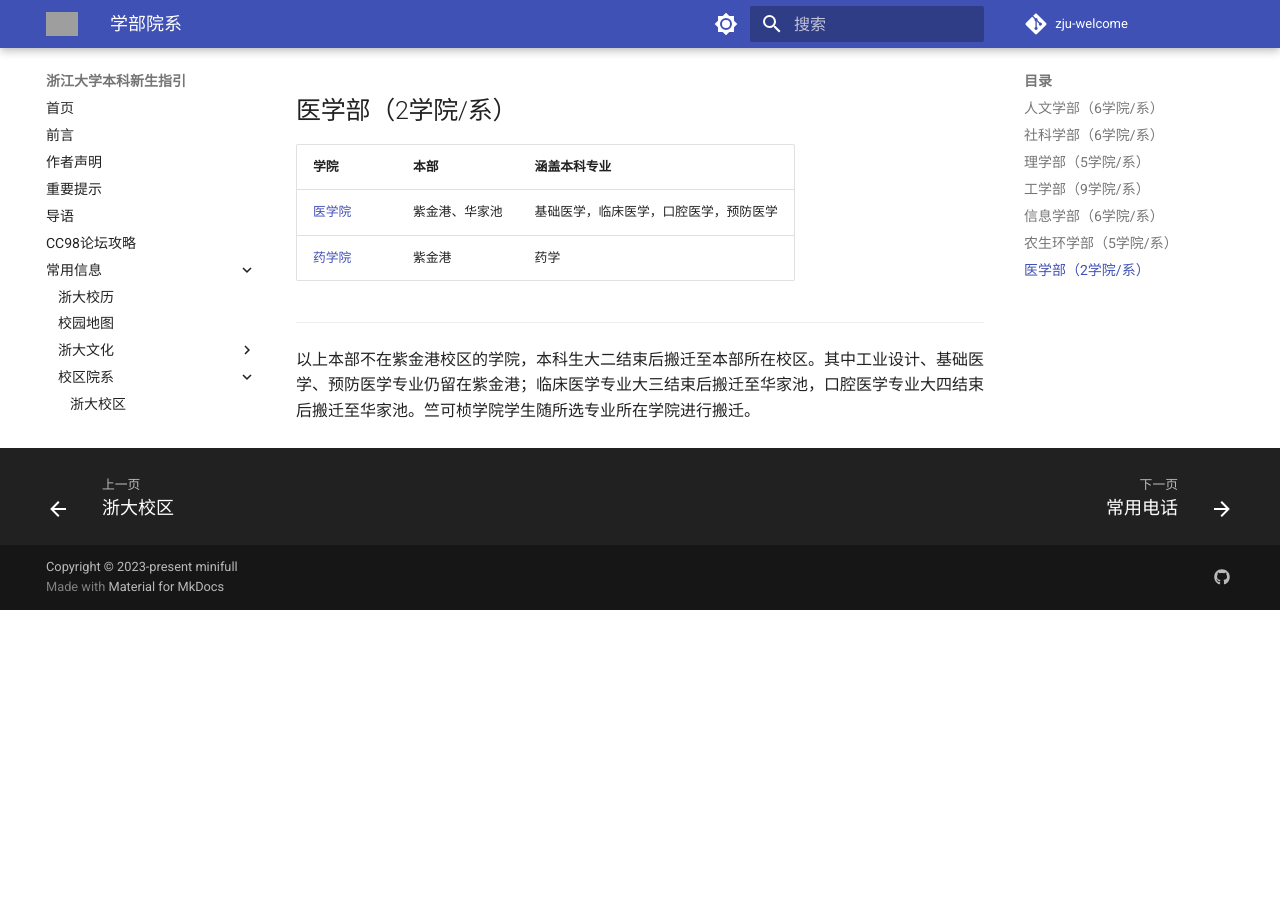
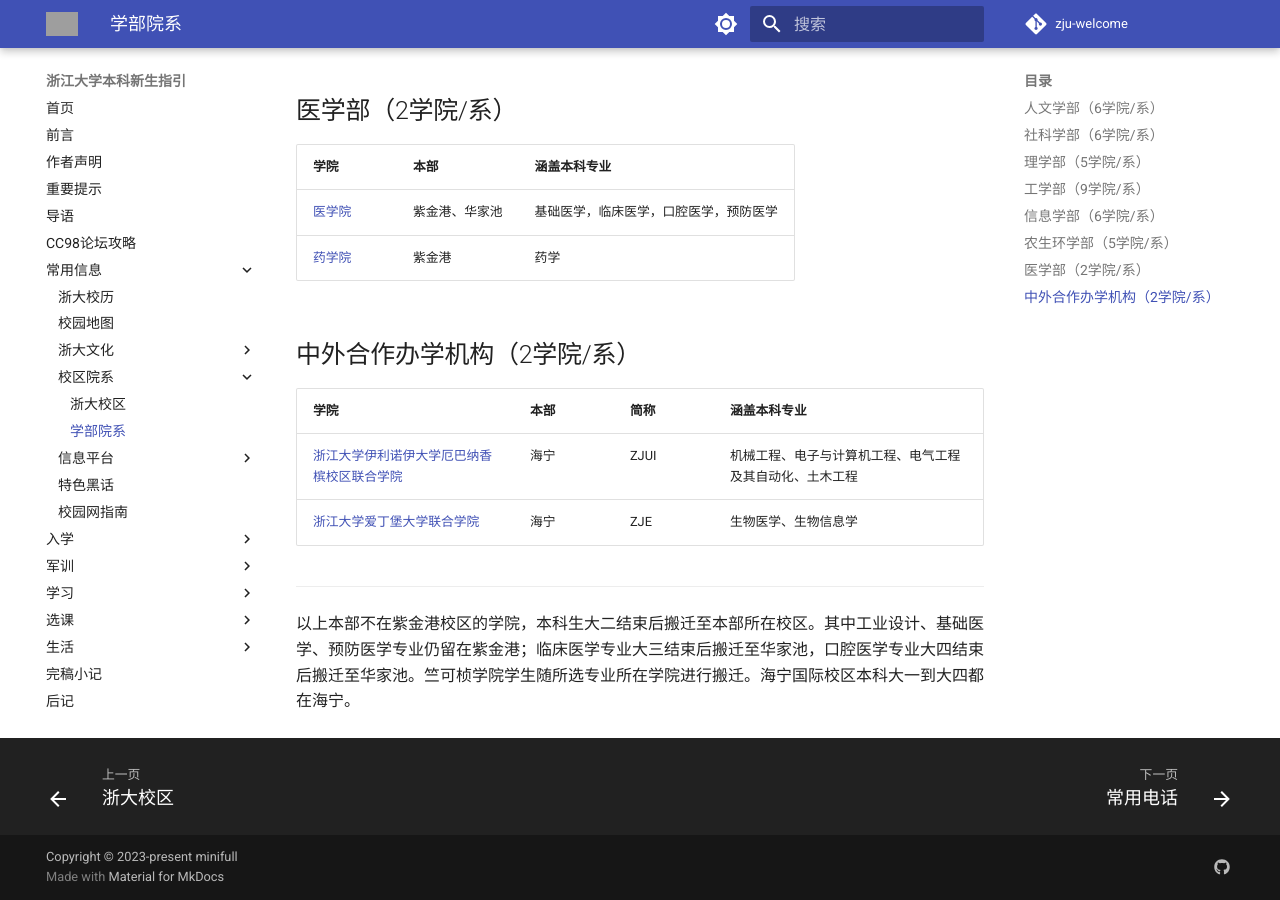
Before and after one commit to mini-full/zju-welcome, an MkDocs documentation site: the page built from docs/basics/colleges.md, in a window 1280 px wide and 900 px high, scrolled down 3028 px. Built offline with MkDocs 1.6.1 and Material for MkDocs 9.7.7, drawn with Linux system fonts in a browser that asks for light colours; comment, search, counter and statistics services are not loaded; before the commit the page ends 3638 px from its top, so only the background shows below that; grey boxes are pictures that could not be loaded.

Commit message:
add colleges in international campus

```diff
--- a/docs/basics/colleges.md
+++ b/docs/basics/colleges.md
@@ -78,6 +78,12 @@
 | [医学院](http://www.cmm.zju.edu.cn/) | 紫金港、华家池 | 基础医学，临床医学，口腔医学，预防医学 |
 | [药学院](http://www.cps.zju.edu.cn/) | 紫金港         | 药学                                   |
 
+## 中外合作办学机构（2学院/系）
+| 学院   | 本部           | 简称 | 涵盖本科专业                           |
+| ------ | -------------- | ---- | -------------------------------------- |
+| [浙江大学伊利诺伊大学厄巴纳香槟校区联合学院](https://zjui.intl.zju.edu.cn/) | 海宁 | ZJUI | 机械工程、电子与计算机工程、电气工程及其自动化、土木工程 |
+| [浙江大学爱丁堡大学联合学院](https://zje.intl.zju.edu.cn/) | 海宁 | ZJE | 生物医学、生物信息学 |
+
 ---
 
-以上本部不在紫金港校区的学院，本科生大二结束后搬迁至本部所在校区。其中工业设计、基础医学、预防医学专业仍留在紫金港；临床医学专业大三结束后搬迁至华家池，口腔医学专业大四结束后搬迁至华家池。竺可桢学院学生随所选专业所在学院进行搬迁。
+以上本部不在紫金港校区的学院，本科生大二结束后搬迁至本部所在校区。其中工业设计、基础医学、预防医学专业仍留在紫金港；临床医学专业大三结束后搬迁至华家池，口腔医学专业大四结束后搬迁至华家池。竺可桢学院学生随所选专业所在学院进行搬迁。海宁国际校区本科大一到大四都在海宁。
```
Also changed, not shown: docs/basics/network_guidance.md (+4 -0 lines).
